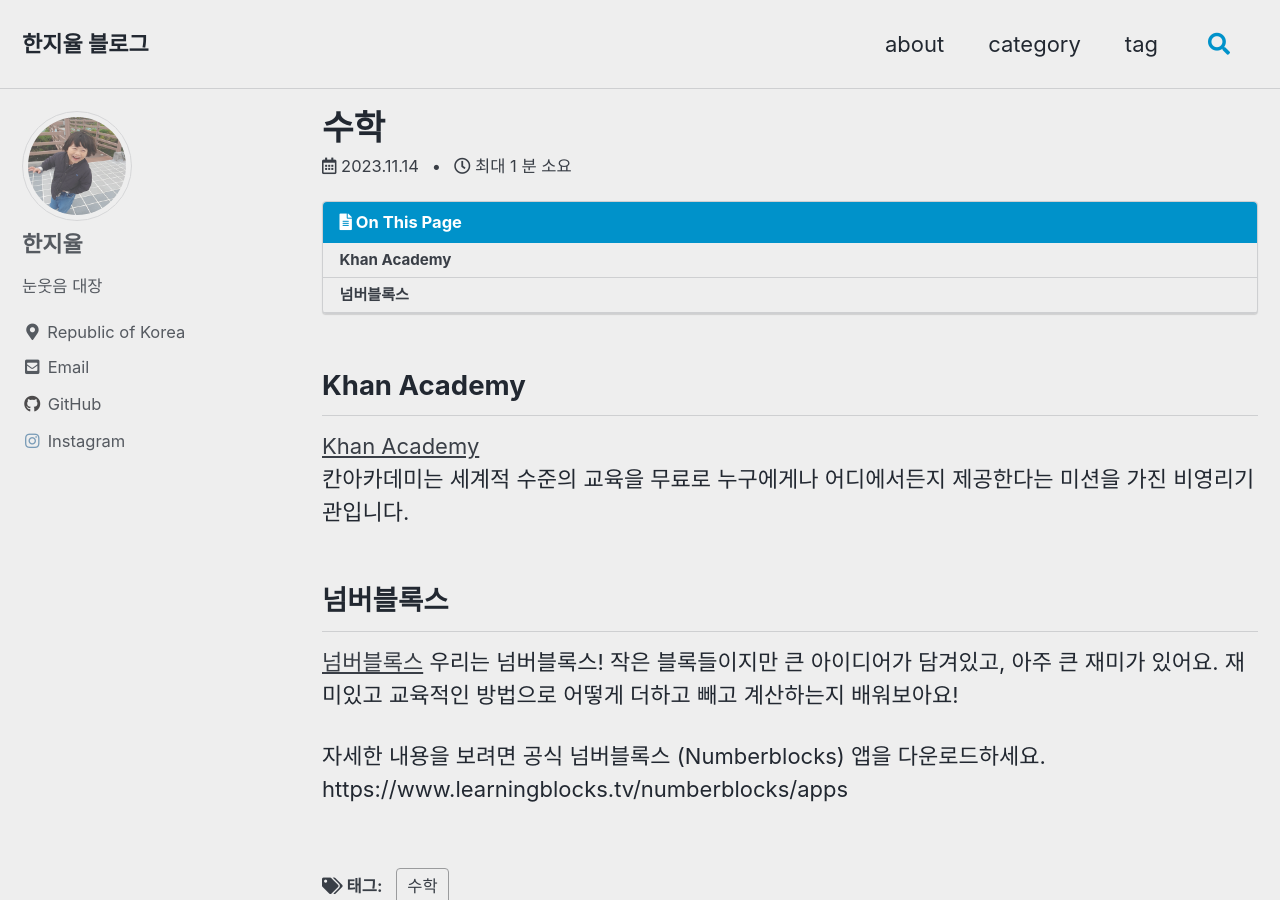
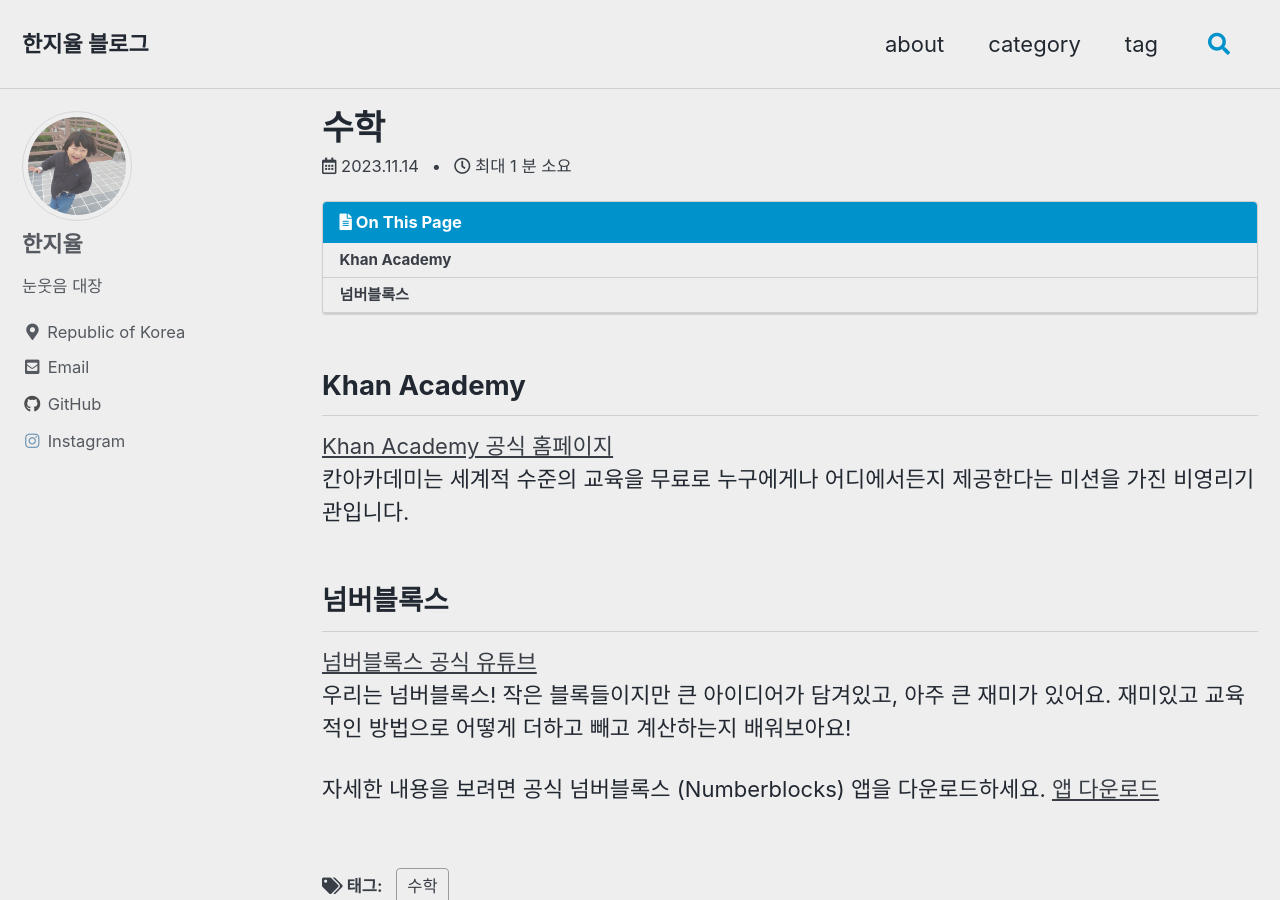
Before and after one commit to 9oodcat/9oodcat.github.io, a Jekyll site: the page built from _posts/math/2023-11-14-math.md, in a window 1280 px wide and 900 px high. Built offline with Jekyll 4.4.1, drawn with Linux system fonts in a browser that asks for light colours; cached includes are drawn as plain includes.

Commit message:
Update 2023-11-14-math.md

```diff
--- a/_posts/math/2023-11-14-math.md
+++ b/_posts/math/2023-11-14-math.md
@@ -11,12 +11,12 @@ toc_sticky: true
 ---
 
 ## Khan Academy
-[Khan Academy](https://ko.khanacademy.org/)
+[Khan Academy 공식 홈페이지](https://ko.khanacademy.org/)
 칸아카데미는 세계적 수준의 교육을 무료로 누구에게나 어디에서든지 제공한다는 미션을 가진 비영리기관입니다.
 
 ## 넘버블록스
-[넘버블록스](https://m.youtube.com/@numberblocks_kr)
+[넘버블록스 공식 유튜브](https://m.youtube.com/@numberblocks_kr)
 우리는 넘버블록스! 작은 블록들이지만 큰 아이디어가 담겨있고, 아주 큰 재미가 있어요. 재미있고 교육적인 방법으로 어떻게 더하고 빼고 계산하는지 배워보아요!
 
 자세한 내용을 보려면 공식 넘버블록스 (Numberblocks) 앱을 다운로드하세요.
-https://www.learningblocks.tv/numberblocks/apps
+[앱 다운로드](https://www.learningblocks.tv/numberblocks/apps)
```
